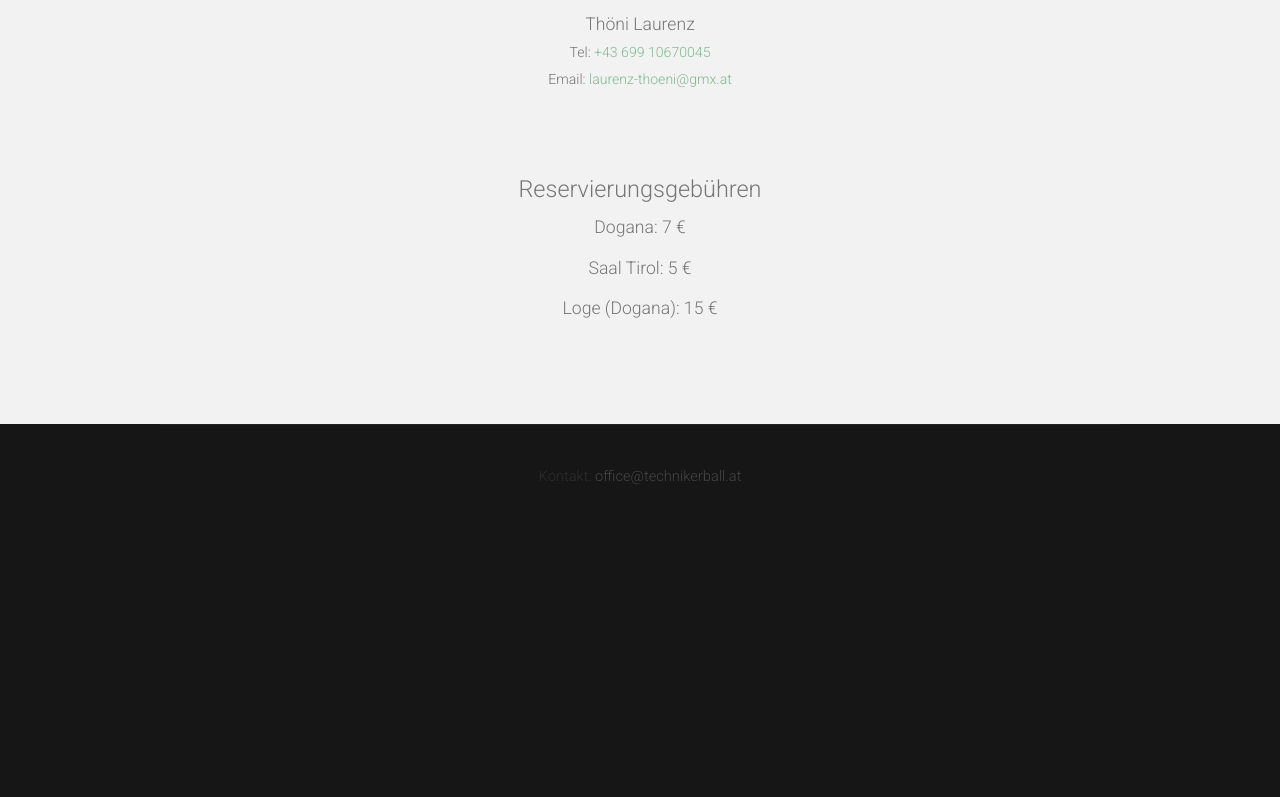
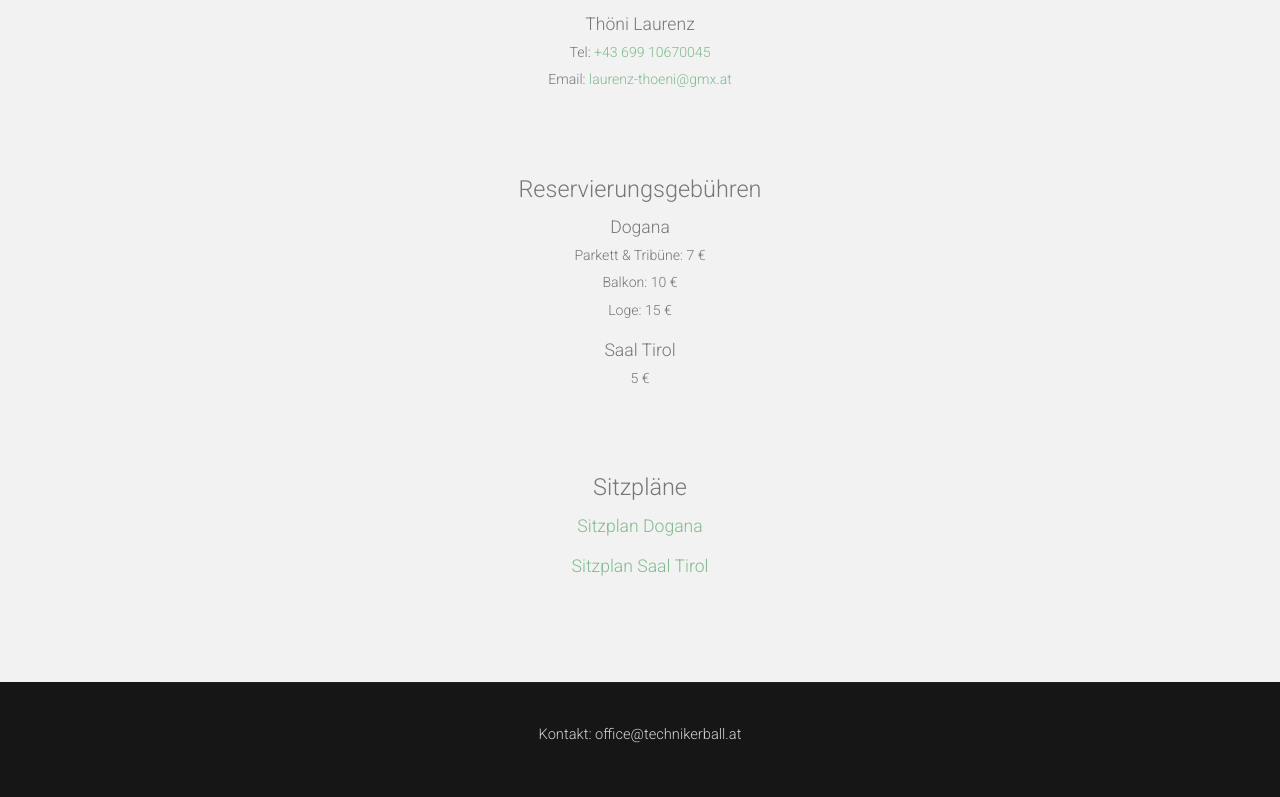
Before and after one commit to dsparber/technikerball-2016, a plain HTML site: page reservierung.html in a window 1280 px wide. Shown: the part 939-1736 px from the top of the page. Before the commit the page ends 1478 px from the top, so only its background shows below. Drawn offline with nearby package versions, Linux system fonts and the light colour scheme.

Commit message:
Small changes

```diff
--- a/css/style.css
+++ b/css/style.css
@@ -1136,3 +1136,10 @@ img.sponsor{
 	vertical-align: middle;
 	max-width: calc(100% - 5em);
 }
+
+#copyright .container p, #copyright .container a{
+	color: lightgray;
+}
+img.sitzplan {
+	width: 70%
+}
--- a/reservierung.html
+++ b/reservierung.html
@@ -61,9 +61,18 @@
 				<br/><small>Email: <a href="mailto:laurenz-thoeni@gmx.at">laurenz-thoeni@gmx.at</a></small></p>
 
 			<h3>Reservierungsgebühren</h3>
-			<p>Dogana: 7 €</p>
-			<p>Saal Tirol: 5 €</p>
-			<p>Loge (Dogana): 15 €</p>
+			<p>Dogana
+			<br/><small>Parkett &amp; Tribüne: 7 €</small>
+			<br/><small>Balkon: 10 €</small>
+			<br/><small>Loge: 15 €</small></p>
+			<p>Saal Tirol
+			<br/><small>5 €</small></p>
+
+			<h3>Sitzpl&auml;ne</h3>
+			<p><a href="pdfs/Dogana.pdf">Sitzplan Dogana</a></p>
+			<p><a href="pdfs/SaalTirol.PDF">Sitzplan Saal Tirol</a></p>
+
+
 		</div>
 	</div>
 
```
Also changed, not shown: index.html (+5 -4 lines), kontakt.html (+0 -3 lines), 4 other files.
